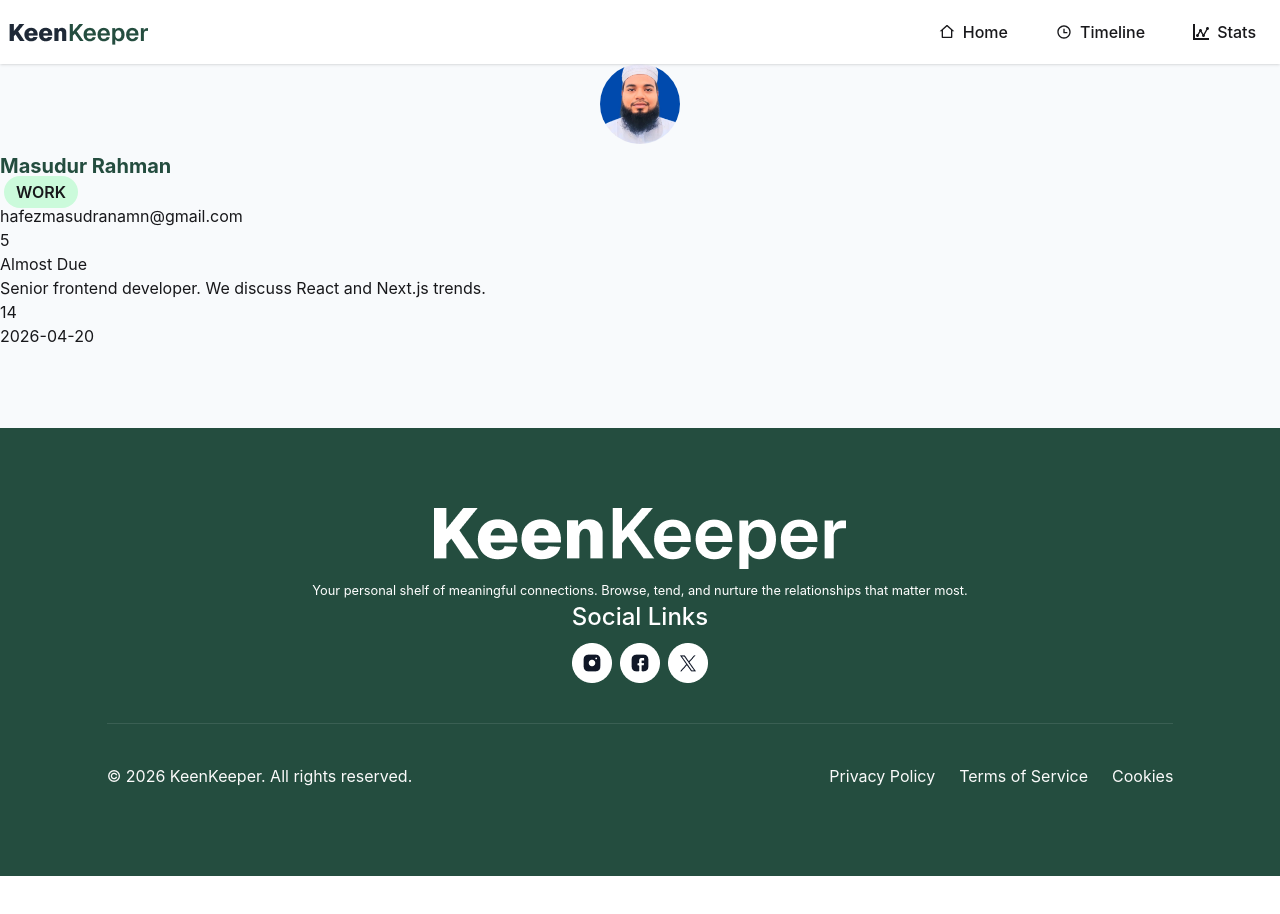
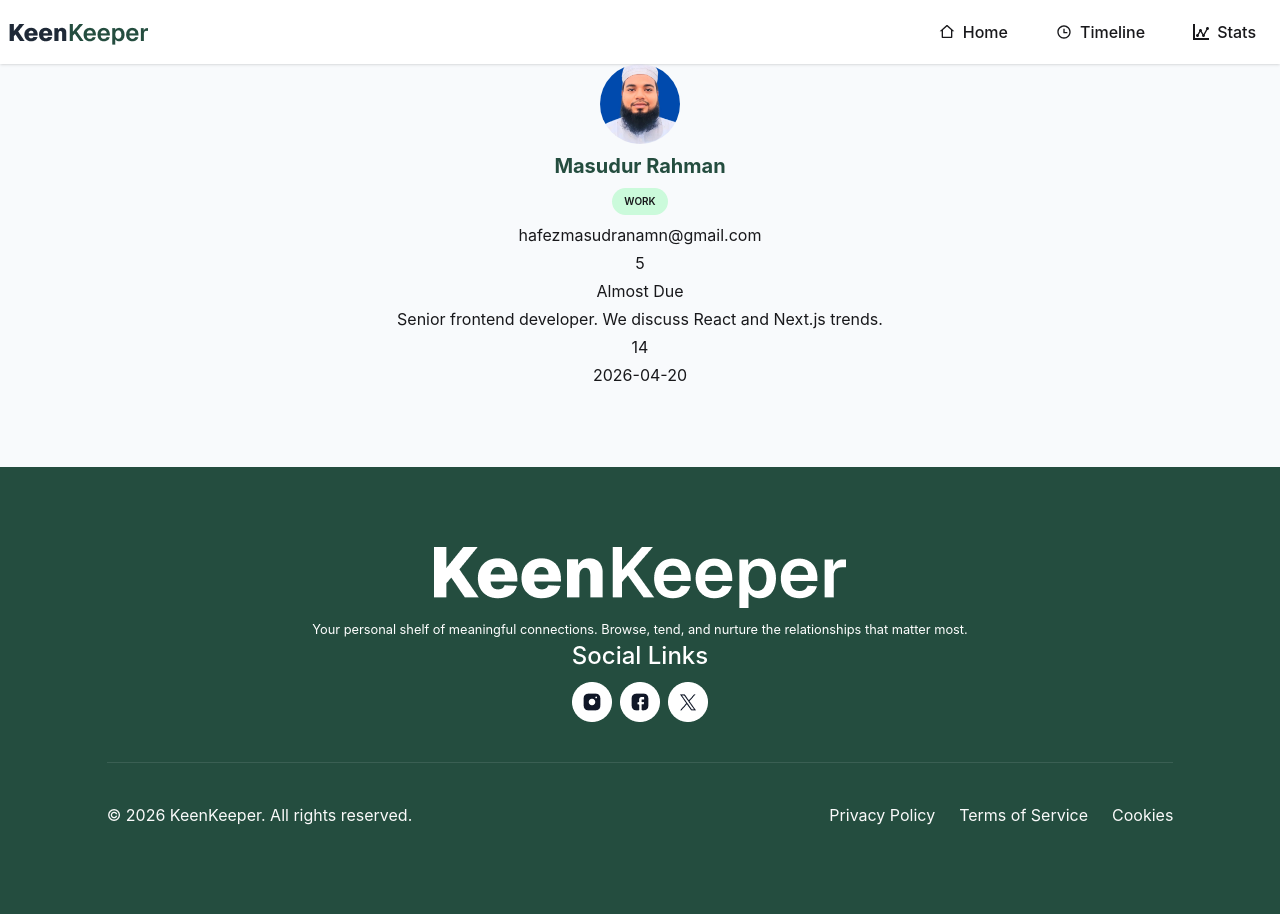
Before and after one commit to MRrana26/assignment-7, a React (Vite) app: page /friend/1 in a window 1280 px wide. Before the commit the page ends 876 px from the top, so only its background shows below. Built offline with nearby package versions, Linux system fonts and the light colour scheme.

Commit message:
vercel deploy problem try to solved

```diff
--- a/src/pages/friendDetails/FriendDetail.jsx
+++ b/src/pages/friendDetails/FriendDetail.jsx
@@ -22,35 +22,35 @@ const FriendDetail = () => {
 
     return (
         <>
-            {loading ? <div className='flex justify-center'><HashLoader color='#244D3F' /></div> :
+            {loading ? <div className='flex justify-center items-center min-h-[200px]'><HashLoader color='#244D3F' /></div> :
+                expectFriend && (
                     <div>
                         <div>
                             <div className='flex justify-center items-center'>
                                 <img src={expectFriend.picture} alt="my friends image" className="w-20 h-20 object-cover object-center rounded-full" />
                             </div>
-                        <h1 className='text-xl font-bold mt-2 text-[#244D3F]'>{expectFriend.name}</h1>
-                        <div>
+                            <h1 className='text-xl font-bold mt-2 text-[#244D3F] text-center'>{expectFriend.name}</h1>
+                            <div className='flex justify-center my-2'>
                                 {
                                     expectFriend.tags.map((tag, index) => (
-                                    <span key={index} className='uppercase font-semibold bg-[#CBFADB] px-3 py-1.5 rounded-full mx-1'>
+                                        <span key={index} className='uppercase font-semibold bg-[#CBFADB] px-3 py-1.5 rounded-full mx-1 text-[10px]'>
                                             {tag}
                                         </span>
                                     ))
                                 }
                             </div>
 
+                            <div className='text-center space-y-1'>
                                 <p>{expectFriend.email}</p>
                                 <p>{expectFriend.days_since_contact}</p>
                                 <p>{expectFriend.status}</p>
                                 <p>{expectFriend.bio}</p>
                                 <p>{expectFriend.goal}</p>
                                 <p>{expectFriend.next_due_date}</p>
-
-
                             </div>
-
-                    <div></div>
                         </div>
+                    </div>
+                )
             }
         </>
     );
```
Lines whose indentation alone changed are shown as unchanged.
